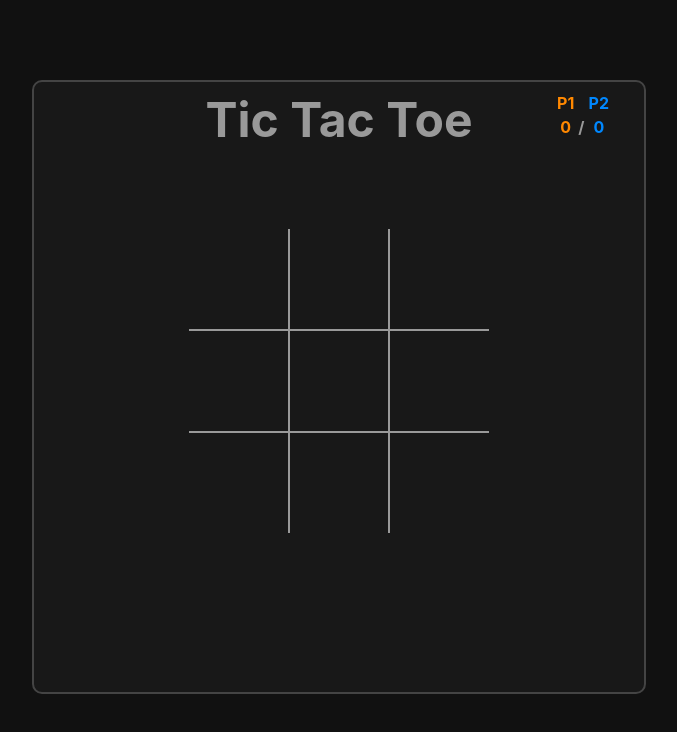
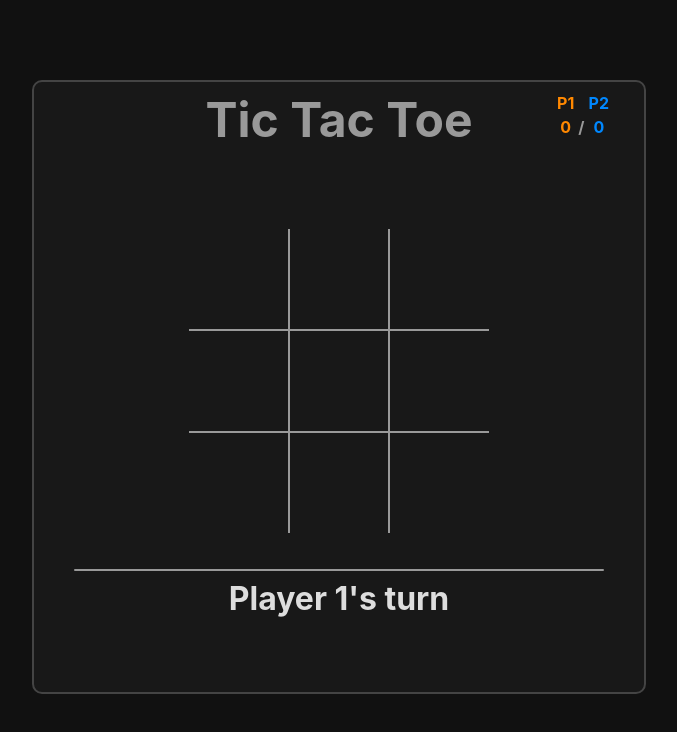
Before and after one commit to BaoziBandit/tictactoe, a React (Vite) app: page / in a window 1280 px wide. Shown: the top 732 px of the page, without its empty margins (301-978 px from the left). Built offline with nearby package versions, Linux system fonts and the light colour scheme.

Commit message:
Game verification added.... with strange bugs...

```diff
--- a/src/App.jsx
+++ b/src/App.jsx
@@ -1,41 +1,161 @@
-import { useState, useEffect } from 'react'
-import './App.css'
-import Board from './game/Board/Board'
-import BoardHeader from './game/Board/BoardHeader'
-import Grid from './game/Board/Grid/Grid'
+import { useState, useEffect } from "react";
+import "./App.css";
+import Board from "./game/Board/Board";
+import BoardHeader from "./game/Board/BoardHeader";
+import Grid from "./game/Board/Grid/Grid";
+import Announcer from "./game/Announcer/Announcer";
 
-const SCORE_DEFAULT = [0,0]
+const PLAYERS = [
+  { player: 1, symbol: "X" },
+  { player: 2, symbol: "O" },
+];
+const SCORE_DEFAULT = [0, 0];
 const STARTING_DATA = [
-  [{player: undefined, symbol: undefined},{player: undefined, symbol: undefined},{player: undefined, symbol: undefined}],
-  [{player: undefined, symbol: undefined},{player: undefined, symbol: undefined},{player: undefined, symbol: undefined}],
-  [{player: undefined, symbol: undefined},{player: undefined, symbol: undefined},{player: undefined, symbol: undefined}]
-]
+  [
+    { player: 0, symbol: "" },
+    { player: 0, symbol: "" },
+    { player: 0, symbol: "" },
+  ],
+  [
+    { player: 0, symbol: "" },
+    { player: 0, symbol: "" },
+    { player: 0, symbol: "" },
+  ],
+  [
+    { player: 0, symbol: "" },
+    { player: 0, symbol: "" },
+    { player: 0, symbol: "" },
+  ],
+];
+
+const STARTING_GAME_STATE = {
+  score: SCORE_DEFAULT,
+  data: STARTING_DATA,
+  gameOver: false,
+};
 
 const App = () => {
-  const [score, setScore] = useState(SCORE_DEFAULT);
-  const [game, setGame] = useState(STARTING_DATA);
-  const [gameOver, setGameOver] = useState(false);
-  const [player, setPlayer] = useState(0);
-  const PLAYER_SYMBOL = ['X', 'O'];
+  const [game, setGame] = useState(STARTING_GAME_STATE);
+  const [init, setInit] = useState(false);
+  const [player, setPlayer] = useState(PLAYERS[0]);
+
+  const gridBoxClickHandler = (row, box) => {
+    if (!game.gameOver) {
+      setGame((prev) => {
+        var data = [...prev.data];
+        data[row][box] = player;
+        return { ...prev, data: data };
+      });
+    }
+  };
 
   useEffect(() => {
-    console.log('FINISH GAME VALIDATION');
-  }, [game]);
+    var match = didPlayerWin(game.data, player.symbol);
+    if (match) {
+      setGame((prev) => ({ ...prev, gameOver: match }));
+      return;
+    } else if(init) {
+      setPlayer((prev) => (prev.player === 1 ? PLAYERS[1] : PLAYERS[0]));
+    } else {
+      setInit(true);
+    }
+  }, [game.data]);
 
-  const clickHandler = (row, box) => {
-    setGame(prev => {
-      prev[row][box] = {player: player, symbol: PLAYER_SYMBOL[player]};
-      return prev;
-    });
-    setPlayer(prev => prev === 0 ? 1 : 0);
+  const didPlayerWin = (boardData, symbol) => {
+    const gameOverPairs = [
+      [
+        [0, 0],
+        [0, 1],
+        [0, 2],
+      ],
+      [
+        [1, 0],
+        [1, 1],
+        [1, 2],
+      ],
+      [
+        [2, 0],
+        [2, 1],
+        [2, 2],
+      ],
+      [
+        [0, 0],
+        [1, 1],
+        [2, 2],
+      ],
+      [
+        [2, 0],
+        [1, 1],
+        [0, 2],
+      ],
+      [
+        [0, 0],
+        [1, 0],
+        [2, 0],
+      ],
+      [
+        [0, 1],
+        [1, 1],
+        [2, 1],
+      ],
+      [
+        [0, 2],
+        [1, 2],
+        [2, 2],
+      ],
+    ];
+
+    for (var test of gameOverPairs) {
+      var matching = true;
+      for (var box of test) {
+        var boxSymbol = boardData[box[0]][box[1]].symbol;
+        if (boxSymbol !== null && boxSymbol !== symbol) {
+          matching = false;
+        }
+      }
+      if (matching === true) return true;
+    }
+    return false;
   };
 
+  const playAgainHandler = () => {
+    if (game.gameOver) {
+      setPlayer(PLAYERS[0]);
+      setInit(false);
+      setGame((prev) => {
+        var index = player.player - 1;
+        var updatedScore = prev.score;
+        updatedScore[index]++;
+        const newGame = {
+          score: updatedScore,
+          data: STARTING_DATA,
+          gameOver: false,
+        };
+        console.log(newGame);
+        return newGame;
+      });
+    } else {
+      setGame((prev) => ({ ...prev, data: STARTING_DATA }));
+      setPlayer(PLAYERS[0]);
+    }
+  };
+
+  const resetHandler = () => {
+    setPlayer(PLAYERS[0]);
+    setGame(STARTING_GAME_STATE);
+  };
   return (
     <Board>
-      <BoardHeader title='Tic Tac Toe' score={score}/>
-      <Grid data={game} onClick={clickHandler}/>
+      <BoardHeader title="Tic Tac Toe" score={game.score} />
+      <Grid data={game.data} onClick={gridBoxClickHandler} />
+      <Announcer
+        player={player}
+        gameOver={game.gameOver}
+        playAgain={playAgainHandler}
+        reset={resetHandler}
+      />
     </Board>
-  )
-}
+  );
+};
 
-export default App
+export default App;
--- /dev/null
+++ b/src/game/Announcer/Announcer.jsx
@@ -0,0 +1,14 @@
+import style from './Announcer.module.css';
+
+const Announcer = props => {
+  return <div className={style.announcer}>
+    <hr/>
+    <h1>{`Player ${props.player.player}${props.gameOver ?' WINS!' :  "'s turn"}`}</h1>
+    {props.gameOver && <>
+      <button className={style['play-again']} onClick={props.playAgain}>Play Again</button>
+      <button className={style.reset} onClick={props.reset}>Reset</button>
+    </>}
+  </div>
+}
+
+export default Announcer;
--- /dev/null
+++ b/src/game/Announcer/Announcer.module.css
@@ -0,0 +1,31 @@
+.announcer{
+  margin: 2.5em;
+  color: #ddd;
+  text-align: center;
+}
+
+.announcer hr {
+  background-color: #999;
+  border: none;
+  border-radius: 5px;
+  height: 2px;
+}
+
+.announcer button {
+  background-color: transparent;
+  color: #999;
+  border: 2px #999 solid;
+  border-radius: 10px;
+  padding: 0.5em;
+  margin: 1em;
+}
+
+.play-again:hover {
+  color: #08f;
+  border-color: #08f;
+}
+
+.reset:hover {
+  color: #f80;
+  border-color: #f80;
+}
--- a/src/game/Board/Grid/GridBox.jsx
+++ b/src/game/Board/Grid/GridBox.jsx
@@ -2,16 +2,15 @@ import style from './GridBox.module.css';
 
 const GridBox = props => {
   const clickHandler = () => {
-    if(props.data.symbol === undefined){
+    if(!props.data.symbol){
       props.onClick(props.boxIndex);
     }
   };
-
   return <div onClick={clickHandler}
   className={`${style.box}
-    ${props.data.player !== undefined ? props.data.player == 1 ? style.p1 : style.p2 : ''}
-    ${props.position !== undefined && props.position === 'column' ? style.column : style.row}`}>
-      {props.data.symbol}
+    ${props.data.player === 0 ? '' : props.data.player == 1 ? style.p1 : style.p2}
+    ${props.position !== undefined && props.position === 'row' ? style.column : style.row}`}>
+      {props.data.symbol === undefined ? '' : props.data.symbol}
   </div>;
 }
 
--- a/src/game/Board/Grid/GridRow.jsx
+++ b/src/game/Board/Grid/GridRow.jsx
@@ -7,7 +7,7 @@ const GridRow = props => {
   };
   return <div className={`${style.row} ${props.isCenter && style.center}`}>
     <GridBox boxIndex={0} data={props.data[0]} onClick={clickHandler}/>
-    <GridBox boxIndex={1} position={'column'} data={props.data[1]} onClick={clickHandler}/>
+    <GridBox boxIndex={1} data={props.data[1]} onClick={clickHandler} position={'row'}/>
     <GridBox boxIndex={2} data={props.data[2]} onClick={clickHandler}/>
   </div>
 }
--- a/src/index.jsx
+++ b/src/index.jsx
@@ -3,7 +3,5 @@ import ReactDOM from 'react-dom/client'
 import App from './App.jsx'
 
 ReactDOM.createRoot(document.getElementById('root')).render(
-  <React.StrictMode>
     <App />
-  </React.StrictMode>,
 )
```
